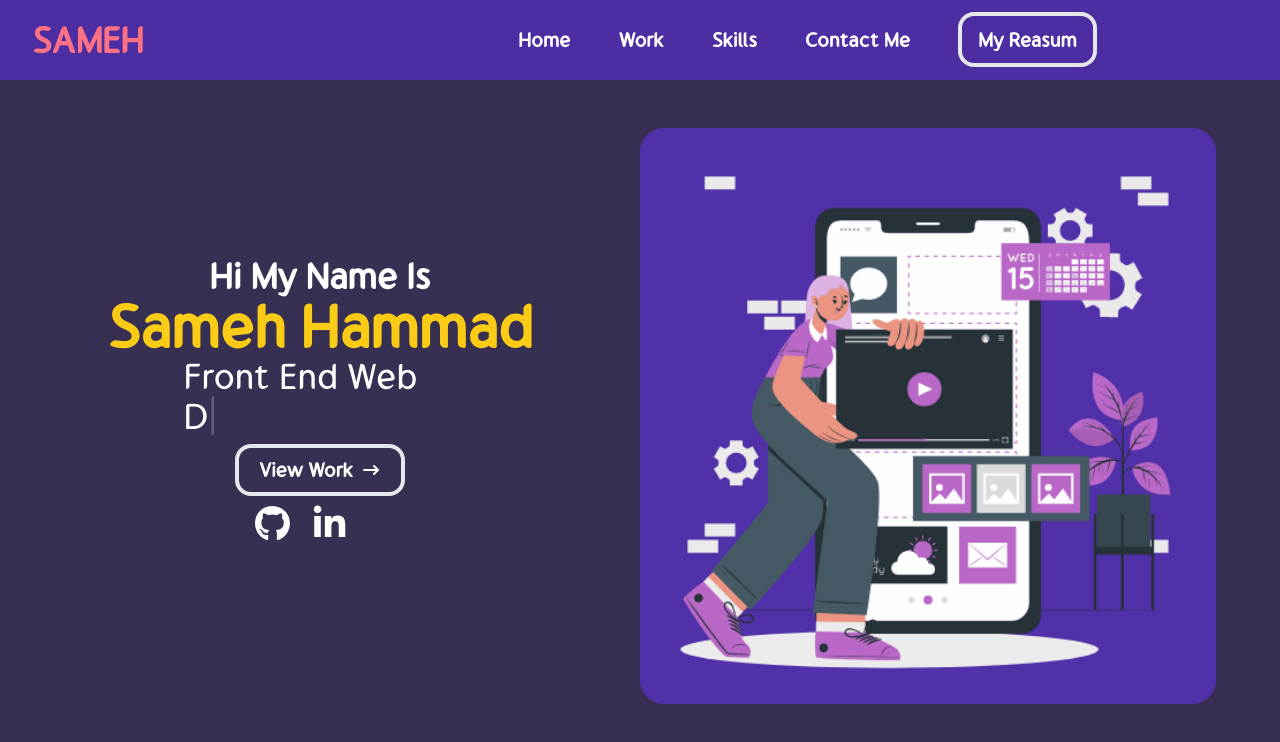
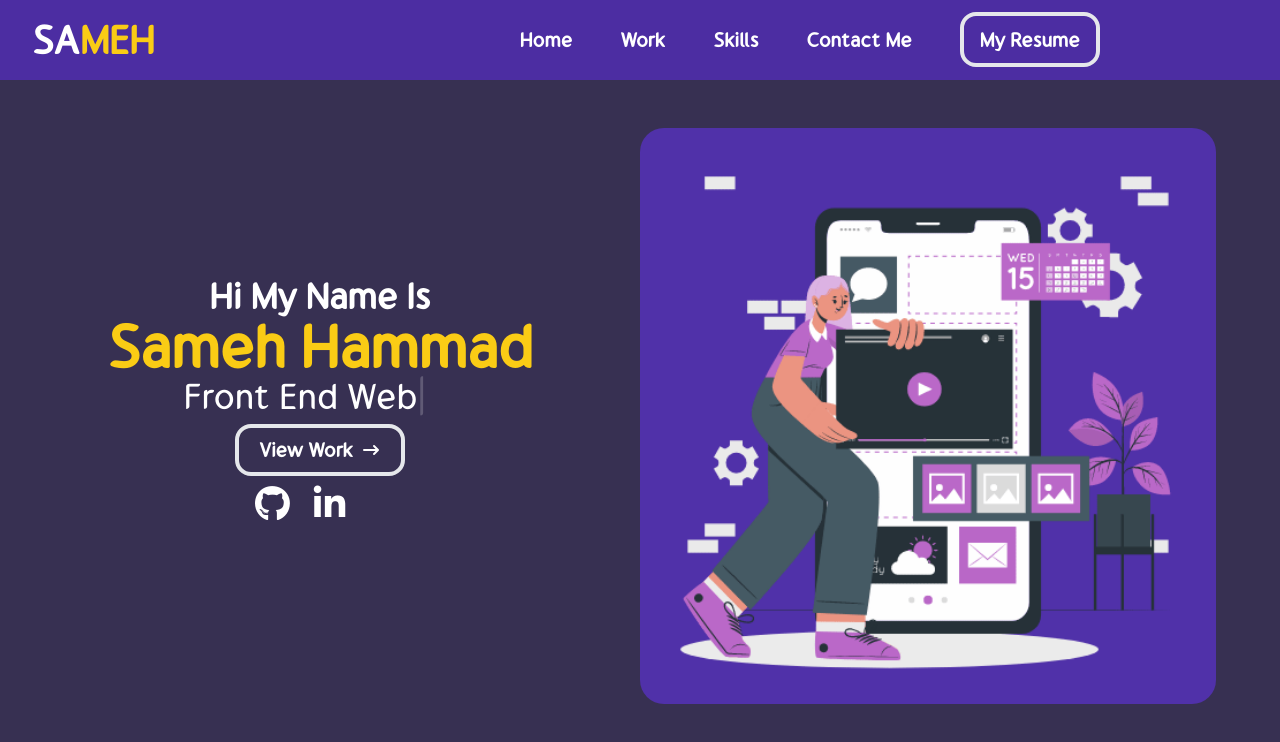
Before and after one commit to SamehHammad/portfolio, a React (Create React App) app: page / in a window 1280 px wide. Shown: the top 742 px of the page. Built offline with nearby package versions, Linux system fonts and the light colour scheme.

Commit message:
navbar edit

```diff
--- a/src/components/button/Button.jsx
+++ b/src/components/button/Button.jsx
@@ -9,7 +9,7 @@ const Button = () => {
         href={pdf}
         download
       >
-        My Reasum
+        My Resume
       </a>
     </>
   );
--- a/src/components/contact/ContactMe.jsx
+++ b/src/components/contact/ContactMe.jsx
@@ -146,7 +146,8 @@ const ContactMe = () => {
                   <button
                     type="submit"
                     className="
-                    focus:outline-none text-white bg-red-700 hover:bg-red-800 focus:ring-4 focus:ring-red-300 font-medium rounded-lg text-sm px-5 py-2.5 mr-2 mb-2 dark:bg-red-600 dark:hover:bg-red-700 dark:focus:ring-red-900"                    onClick={() => clearInputs()}
+                    focus:outline-none text-white bg-red-700 hover:bg-red-800 focus:ring-4 focus:ring-red-300 font-medium rounded-lg text-sm px-5 py-2.5 mr-2 mb-2 dark:bg-red-600 dark:hover:bg-red-700 dark:focus:ring-red-900"
+                    onClick={() => clearInputs()}
                   >
                     Clear EveryThing
                   </button>
--- a/src/components/nav-bar/nav.jsx
+++ b/src/components/nav-bar/nav.jsx
@@ -1,14 +1,15 @@
-import React, { useState } from 'react';
-import { FaBars, FaTimes } from 'react-icons/fa';
-import { Link } from 'react-scroll';
-import Button from '../button/Button';
+import React, { useState } from "react";
+import { FaBars, FaTimes } from "react-icons/fa";
+import { Link } from "react-scroll";
+import Button from "../button/Button";
+import "./navbar.css";
 const Navbar = () => {
   const navbar = {
-    link1: 'home',
-    link2: 'work',
-    link3: 'skills',
-    link4: 'About',
-    link5: 'Contact Me',
+    link1: "home",
+    link2: "work",
+    link3: "skills",
+    link4: "About",
+    link5: "Contact Me",
   };
 
   const [nav, setNave] = useState(false);
@@ -26,7 +27,9 @@ const Navbar = () => {
             data-aos="zoom-in-right"
             className="logo font-bold text-4xl ml-4 text-rose-400 "
           >
-            <h1>SAMEH</h1>
+            <h1>
+              SA<span>MEH</span>
+            </h1>
           </div>
         </div>
         <div
@@ -77,8 +80,8 @@ const Navbar = () => {
         <ul
           className={
             !nav
-              ? 'hidden'
-              : 'absolute z-10 bg-[#5031a9] bg-opacity-70 font-bold top-0 left-0 w-full  h-screen flex flex-col justify-center items-center cursor-pointer	'
+              ? "hidden"
+              : "absolute z-10 bg-[#5031a9] bg-opacity-70 font-bold top-0 left-0 w-full  h-screen flex flex-col justify-center items-center cursor-pointer	"
           }
         >
           <li className=" py-6 text-4xl">
@@ -116,7 +119,9 @@ const Navbar = () => {
               {navbar.link5}
             </Link>
           </li>
-
+          <li className="py-6 text-4xl">
+            <Button />
+          </li>
         </ul>
       </nav>
     </div>
--- /dev/null
+++ b/src/components/nav-bar/navbar.css
@@ -0,0 +1,21 @@
+.logo span{
+    color:#FACC15 ;
+}
+.logo{
+    width: 100%;
+}
+.logo h1{
+    color:white ;
+    animation-name: logo;
+    animation-duration: 1s;
+    animation-timing-function: linear;
+    animation-delay: 1s;
+    animation-iteration-count: infinite;
+    animation-direction: alternate;
+
+}
+@keyframes logo {
+    0%  {font-size: 35px;transform: translate(-5);}
+    50%  {font-size: 37px;transform: translate(1);}
+    100% {font-size: 40px;transform: translate(5);}
+  }
```
Also changed, not shown: src/components/contact/contact.css (line endings or trailing spaces), src/index.css (line endings or trailing spaces), 1 other file (tests, documents, lock files or other folders).
